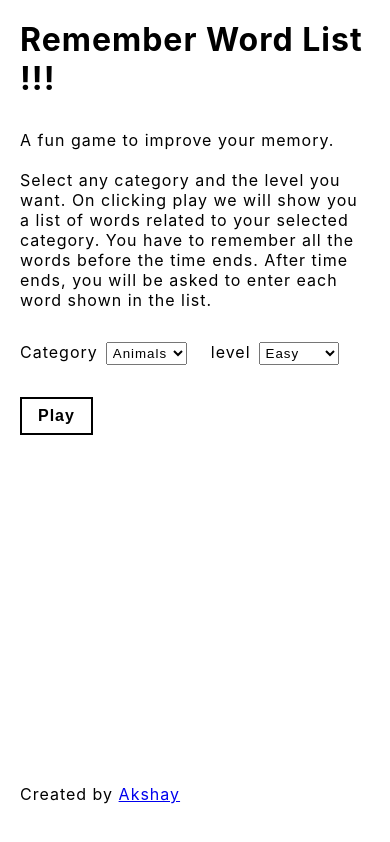
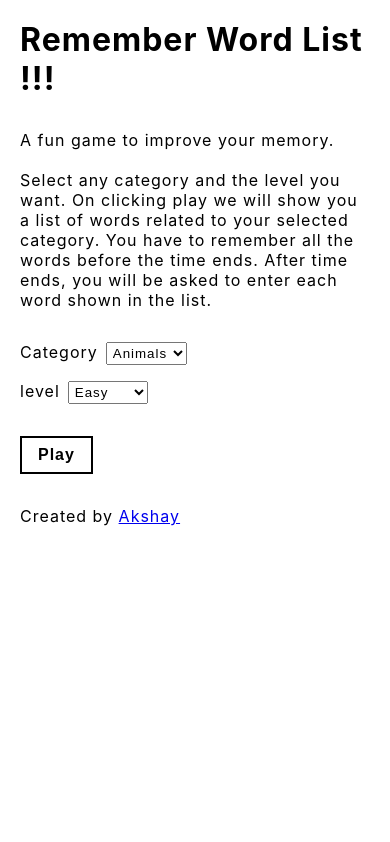
Before and after one commit to akshay1502/RememberWordList, a React (Create React App) app: page / in a window 390 px wide. Built offline with nearby package versions, Linux system fonts and the light colour scheme.

Commit message:
mobile css changes

```diff
--- a/src/App.css
+++ b/src/App.css
@@ -25,8 +25,7 @@ h1 { margin-bottom: 32px; }
   padding: 4px;
 }
 footer {
-  position: fixed;
-  bottom: 40px;
+  margin-top: 32px;
 }
 
 /* list.css */
@@ -82,6 +81,6 @@ footer {
 
 @media screen and (max-width: 450px) {
   .app { padding: 20px; }
-  .settings > label { margin-right: 24px; }
+  .settings > label { display: block; margin: 16px 0; }
   .settings > label > select { padding: 2px; }
 }
```
